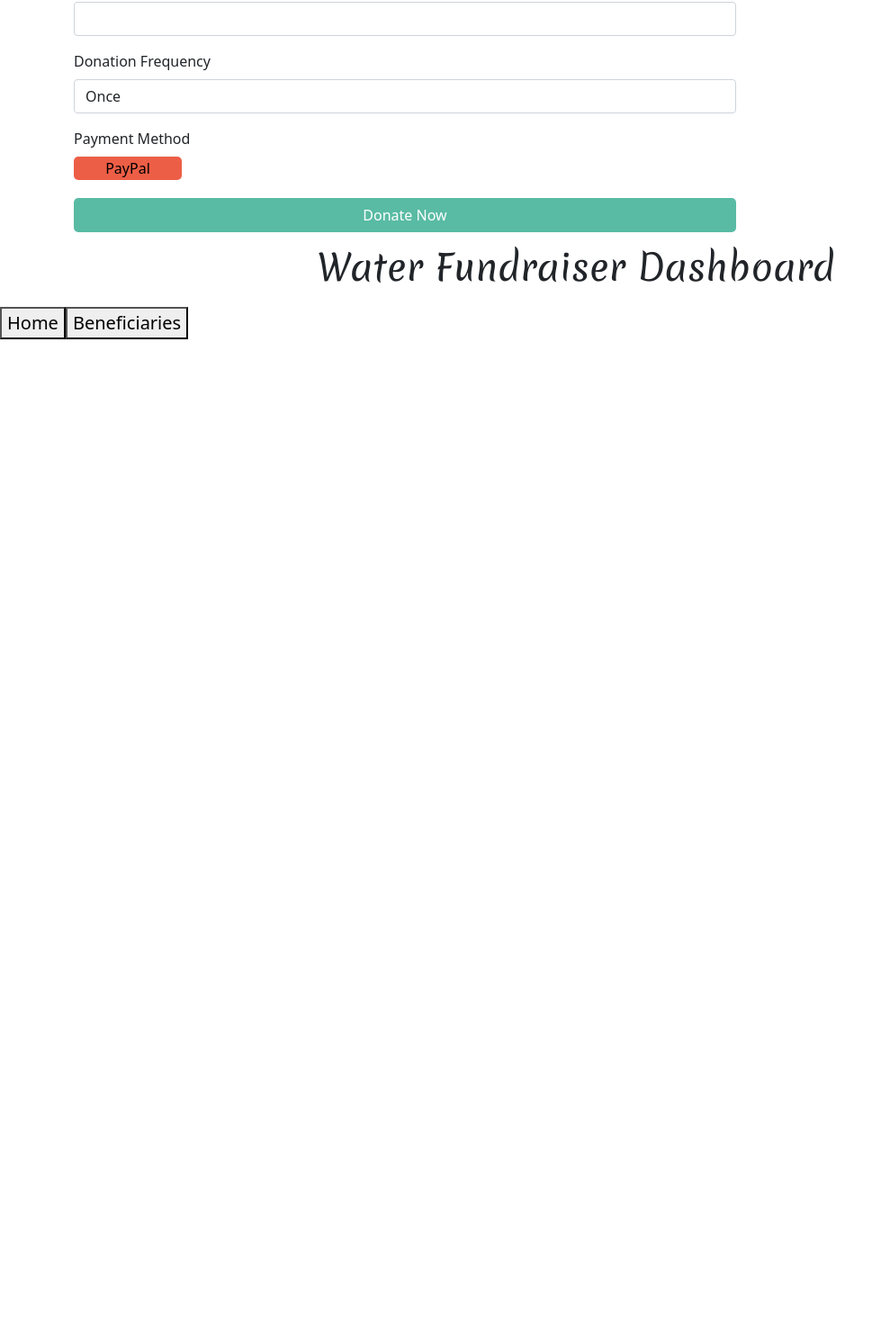
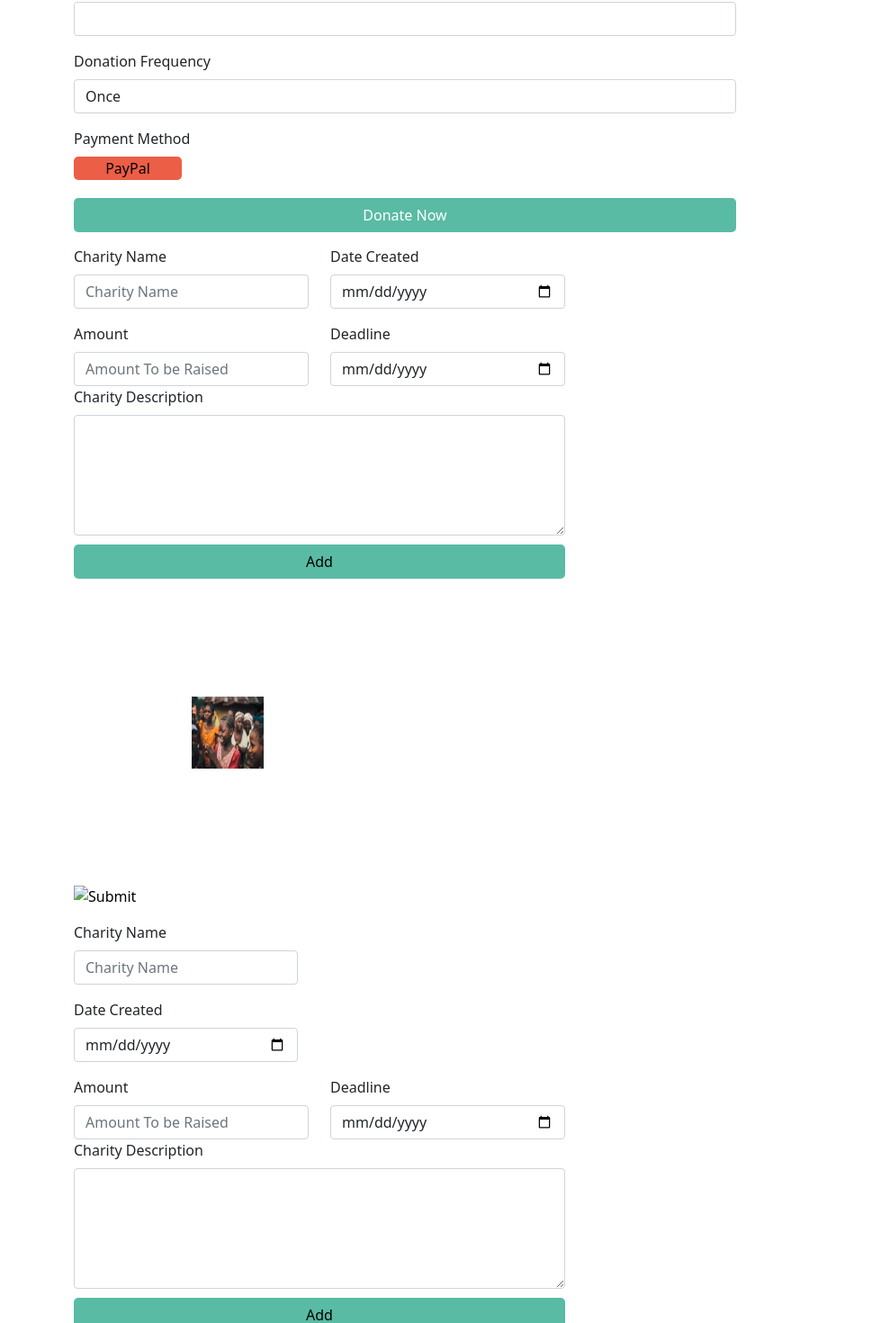
Before and after one commit to Rachelnk/Fund-Flow, an Angular app: page /donate in a window 1280 px wide. Shown: the part 1502-2972 px from the top of the page at 90% size, without its empty margins (0-989 px from the left). Before the commit the page ends 1899 px from the top, so only its background shows below. Built offline with nearby package versions, Linux system fonts and the light colour scheme.

Commit message:
Add edit charity form.

```diff
--- a/src/app/app.component.html
+++ b/src/app/app.component.html
@@ -3,4 +3,5 @@
 
 <app-donate></app-donate> -->
 <!-- <app-charities></app-charities> -->
-<app-charity-dashboard></app-charity-dashboard>
+<!-- <app-charity-dashboard></app-charity-dashboard> -->
+<app-charitydetails-form></app-charitydetails-form>
--- a/src/app/app.module.ts
+++ b/src/app/app.module.ts
@@ -10,6 +10,7 @@ import { DonateComponent } from './donate/donate.component';
 import { DonateFormComponent } from './donate-form/donate-form.component';
 import { RouterModule } from '@angular/router';
 import { CharityDashboardComponent } from './charity-dashboard/charity-dashboard.component';
+import { CharitydetailsFormComponent } from './charitydetails-form/charitydetails-form.component';
 
 @NgModule({
   declarations: [
@@ -19,7 +20,8 @@ import { CharityDashboardComponent } from './charity-dashboard/charity-dashboard
     CharitiesComponent,
     DonateComponent,
     DonateFormComponent,
-    CharityDashboardComponent
+    CharityDashboardComponent,
+    CharitydetailsFormComponent
   ],
   imports: [
     BrowserModule,
--- a/src/app/charity-dashboard/charity-dashboard.component.css
+++ b/src/app/charity-dashboard/charity-dashboard.component.css
@@ -0,0 +1,36 @@
+/* Style the tab */
+.tab {
+  overflow: hidden;
+  /* border: 1px solid #ccc; */
+  /* background-color: #f1f1f1; */
+}
+
+/* Style the buttons that are used to open the tab content */
+.tab button {
+  background-color: inherit;
+  text-align: center;
+  /* float: left; */
+  border: none;
+  outline: none;
+  cursor: pointer;
+  padding: 14px 16px;
+  transition: 0.3s;
+}
+
+/* Change background color of buttons on hover */
+.tab button:hover {
+  background-color: #ddd;
+}
+
+/* Create an active/current tablink class */
+.tab button.active {
+  background-color: #ccc;
+}
+
+/* Style the tab content */
+.tabcontent {
+  display: none;
+  padding: 6px 12px;
+  /* border: 1px solid #ccc; */
+  border-top: none;
+}
--- a/src/app/charity-dashboard/charity-dashboard.component.html
+++ b/src/app/charity-dashboard/charity-dashboard.component.html
@@ -1,17 +1,48 @@
 <h1 class="text-center">Water Fundraiser Dashboard</h1>
 
 <!-- Tab links -->
-<div class="tab" style="margin-top:20px ; margin-bottom: 20px;">
+<div class="tab" style="margin-top:20px ; margin-bottom: 20px; background-color: #59BBA4;">
   <button class="tablinks text-center" onclick="openSection(event, 'home')" id="defaultOpen"><span style="font-size:20px ;">Home</span> </button>
-  <button class="tablinks text-center" onclick="openSection(event, 'beneficiaries')"><span style="font-size:20px ;">Beneficiaries</span> </button>
+  <button class="tablinks text-center" onclick="openSection(event, 'beneficiaries')"><span style="font-size:20px ; ">Beneficiaries</span> </button>
 
 </div>
 <!-- Home tab -->
-<div class="home">
+<div class="tabcontent" id="home">
+  <div class="col-md-12">
+    <h1>Testing</h1>
+
+
+  </div>
+
 
 </div>
 
 <!-- Beneficiaries -->
-<div class="beneficiaries">
+<div class="tabcontent" id="beneficiaries">
 
 </div>
+
+<script>
+  function openSection(evt, cityName) {
+    // Declare all variables
+    var i, tabcontent, tablinks;
+
+    // Get all elements with class="tabcontent" and hide them
+    tabcontent = document.getElementsByClassName("tabcontent");
+    for (i = 0; i < tabcontent.length; i++) {
+      tabcontent[i].style.display = "none";
+    }
+
+    // Get all elements with class="tablinks" and remove the class "active"
+    tablinks = document.getElementsByClassName("tablinks");
+    for (i = 0; i < tablinks.length; i++) {
+      tablinks[i].className = tablinks[i].className.replace(" active", "");
+    }
+
+    // Show the current tab, and add an "active" class to the link that opened the tab
+    document.getElementById(cityName).style.display = "block";
+    evt.currentTarget.className += " active";
+  }
+  // Get the element with id="defaultOpen" and click on it
+  document.getElementById("defaultOpen").click();
+  </script>
--- /dev/null
+++ b/src/app/charitydetails-form/charitydetails-form.component.css
@@ -0,0 +1,7 @@
+.add-edit-btn {
+  background-color: #59BBA4;
+  color: black;
+  border:none;
+  border-radius: 5px;
+  margin-top: 10px;
+}
--- /dev/null
+++ b/src/app/charitydetails-form/charitydetails-form.component.html
@@ -0,0 +1,111 @@
+<div class="container">
+
+
+      <div class="row">
+        <div class="col-md-6">
+          <form action="">
+            <div class="row">
+              <div class="col-md-6">
+                <div class="form-group">
+                  <label for="charity-name">Charity Name</label>
+                  <input type="text" placeholder="Charity Name" id="charity-name" required class="form-control">
+                </div>
+
+              </div>
+              <div class="col-md-6">
+                <label for="date-created">Date Created</label>
+                <input type="date" class="form-control" id="date-created" required placeholder="Date Created">
+
+              </div>
+            </div>
+
+            <div class="row">
+              <div class="col-md-6">
+                <label for="Amount">Amount </label>
+                <input type="number" id="amount" class="form-control" placeholder="Amount To be Raised">
+
+              </div>
+              <div class="col-md-6">
+                <label for="deadline">Deadline</label>
+                <input type="date" id="deadline" class="form-control" required>
+
+              </div>
+              <div class="col-md-12">
+                <label for="about">Charity Description</label>
+                <textarea name="about-charity" id="about-charity" cols="10" rows="5" class="form-control"></textarea>
+              </div>
+              <div class="col-md-12">
+                <button class="add-edit-btn form-control">Add</button>
+              </div>
+            </div>
+
+
+
+          </form>
+
+        </div>
+
+      </div>
+
+      <div class="row">
+        <div class="col-md-6">
+          <form action="">
+            <div class="row">
+              <div class="col-md-6">
+                <div class="form-group">
+                  <img src="/assets/images/contact-banner.jpg" alt="charity-logo" style="margin:50% ;" height="80" width="80">
+                  <input type="image" required id="image">
+
+                </div>
+
+              </div>
+              <div class="row">
+                <div class="col-md-6">
+                  <div class="form-group">
+                    <label for="charity-name">Charity Name</label>
+                    <input type="text" placeholder="Charity Name" id="charity-name" required class="form-control">
+                  </div>
+                </div>
+              </div>
+              <div class="row">
+                <div class="col-md-6">
+                  <div class="form-group">
+                    <label for="date-created">Date Created</label>
+                    <input type="date" class="form-control" id="date-created" required placeholder="Date Created">
+
+                  </div>
+                </div>
+              </div>
+
+            </div>
+
+            <div class="row">
+              <div class="col-md-6">
+                <label for="Amount">Amount </label>
+                <input type="number" id="amount" class="form-control" placeholder="Amount To be Raised">
+
+              </div>
+              <div class="col-md-6">
+                <label for="deadline">Deadline</label>
+                <input type="date" id="deadline" class="form-control" required>
+
+              </div>
+              <div class="col-md-12">
+                <label for="about">Charity Description</label>
+                <textarea name="about-charity" id="about-charity" cols="10" rows="5" class="form-control"></textarea>
+              </div>
+              <div class="col-md-12">
+                <button class="add-edit-btn form-control">Add</button>
+              </div>
+            </div>
+
+
+
+          </form>
+
+        </div>
+
+      </div>
+
+
+</div>
--- /dev/null
+++ b/src/app/charitydetails-form/charitydetails-form.component.ts
@@ -0,0 +1,15 @@
+import { Component, OnInit } from '@angular/core';
+
+@Component({
+  selector: 'app-charitydetails-form',
+  templateUrl: './charitydetails-form.component.html',
+  styleUrls: ['./charitydetails-form.component.css']
+})
+export class CharitydetailsFormComponent implements OnInit {
+
+  constructor() { }
+
+  ngOnInit(): void {
+  }
+
+}
```
Also changed, not shown: 1 other file (tests, documents, lock files or other folders).
